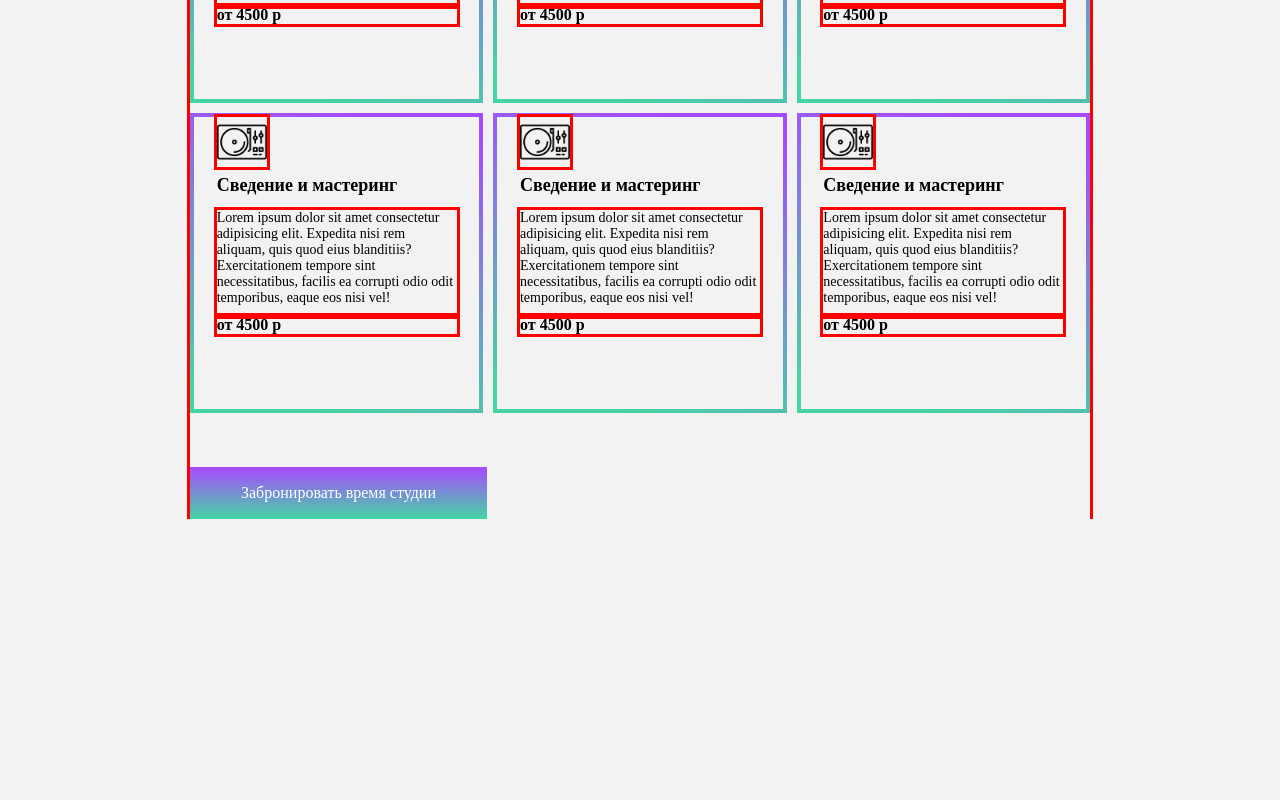
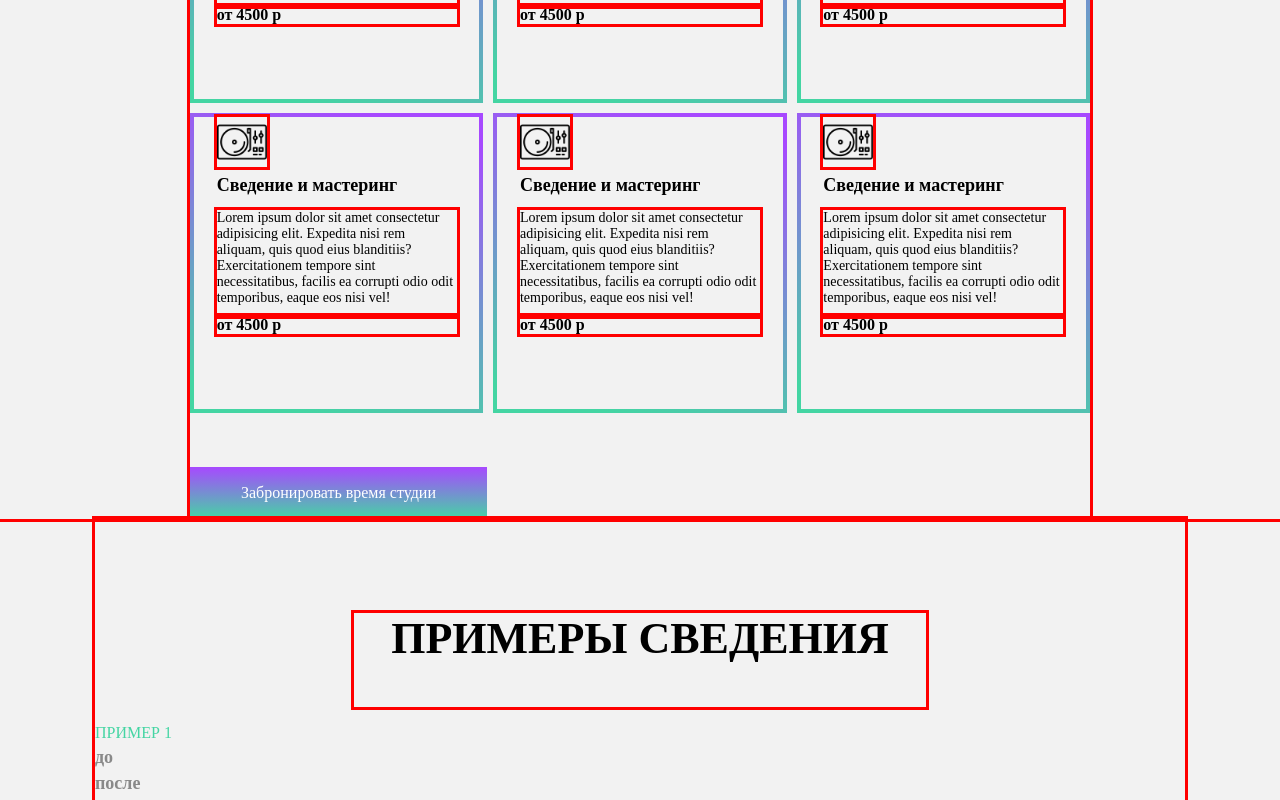
Before and after one commit to DmitryStoyan/mix-records, a React (Create React App) app: page / in a window 1280 px wide. Shown: the part 2639-3439 px from the top of the page. Before the commit the page ends 3158 px from the top, so only its background shows below. Built offline with nearby package versions, Linux system fonts and the light colour scheme.

Commit message:
feat examples

```diff
--- a/src/App.js
+++ b/src/App.js
@@ -1,4 +1,5 @@
 import { AboutUs } from "./components/about-us/About-us";
+import { Examples } from "./components/examples/examples";
 import { Header } from "./components/header/Header";
 import { Price } from "./components/price/Price";
 
@@ -8,6 +9,7 @@ function App() {
       <Header />
       <AboutUs />
       <Price />
+      <Examples />
     </div>
   );
 }
--- a/src/components/about-us/about-us.js
+++ b/src/components/about-us/about-us.js
@@ -5,7 +5,7 @@ import styles from "./styles.module.css";
 export function AboutUs() {
   return (
     <div className={styles.wrapper}>
-      <p className={styles.title}>немного о нас</p>
+      <h3 className={styles.title}>немного о нас</h3>
       <div className={styles.video_wrapper}>
         <iframe
           className={styles.video}
--- a/src/components/button/Button.js
+++ b/src/components/button/Button.js
@@ -1,3 +1,4 @@
+import React from "react";
 import styles from "./styles.module.css";
 
 export function Button() {
--- /dev/null
+++ b/src/components/examples/examples.js
@@ -0,0 +1,14 @@
+import React from "react";
+import styles from "./styles.module.css";
+
+export function Examples() {
+  return (
+    <div className={styles.wrapper}>
+      <h3 className={styles.title}>примеры сведения</h3>
+      <p className={styles.subtitle}>пример 1</p>
+      <p className={styles.subtitle_music}>до</p>
+
+      <p className={styles.subtitle_music}>после</p>
+    </div>
+  );
+}
--- /dev/null
+++ b/src/components/examples/styles.module.css
@@ -0,0 +1,34 @@
+.wrapper {
+  max-width: 1090px;
+  margin: 0 auto;
+  padding: 7.29% 0 0 0;
+  outline: 3px red solid;
+}
+
+.title {
+  width: 52.5%;
+  font-size: 44px;
+  margin: 0 auto;
+  padding: 0 0 4% 0;
+  text-align: center;
+  font-family: "Montserrat";
+  font-style: normal;
+  font-weight: 800;
+  text-transform: uppercase;
+  outline: 3px red solid;
+}
+
+.subtitle {
+  margin: 0;
+  padding: 1.5% 0 0.5% 0;
+  text-transform: uppercase;
+  color: #44d5a3;
+}
+
+.subtitle_music {
+  margin: 0;
+  padding: 0 0 0.5% 0;
+  font-weight: 600;
+  font-size: 18px;
+  color: #898989;
+}
```
